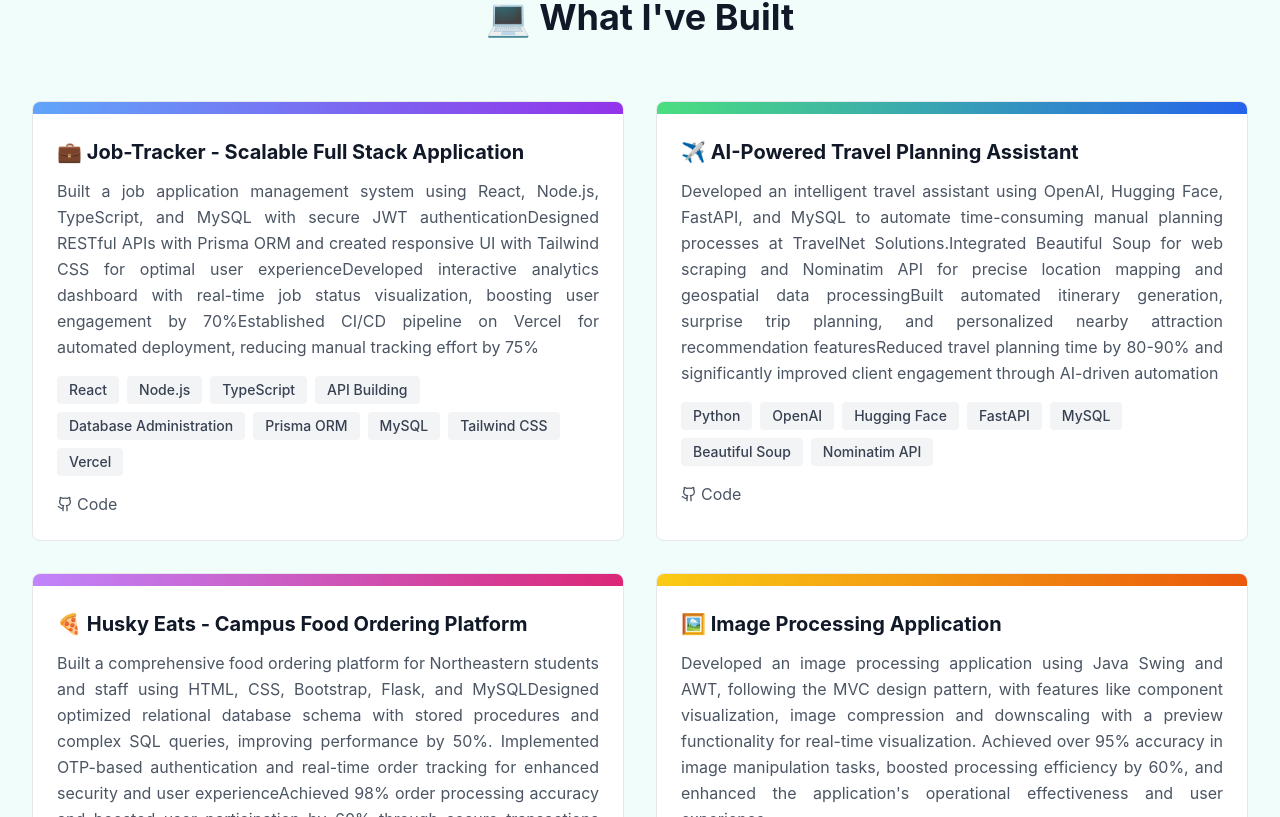
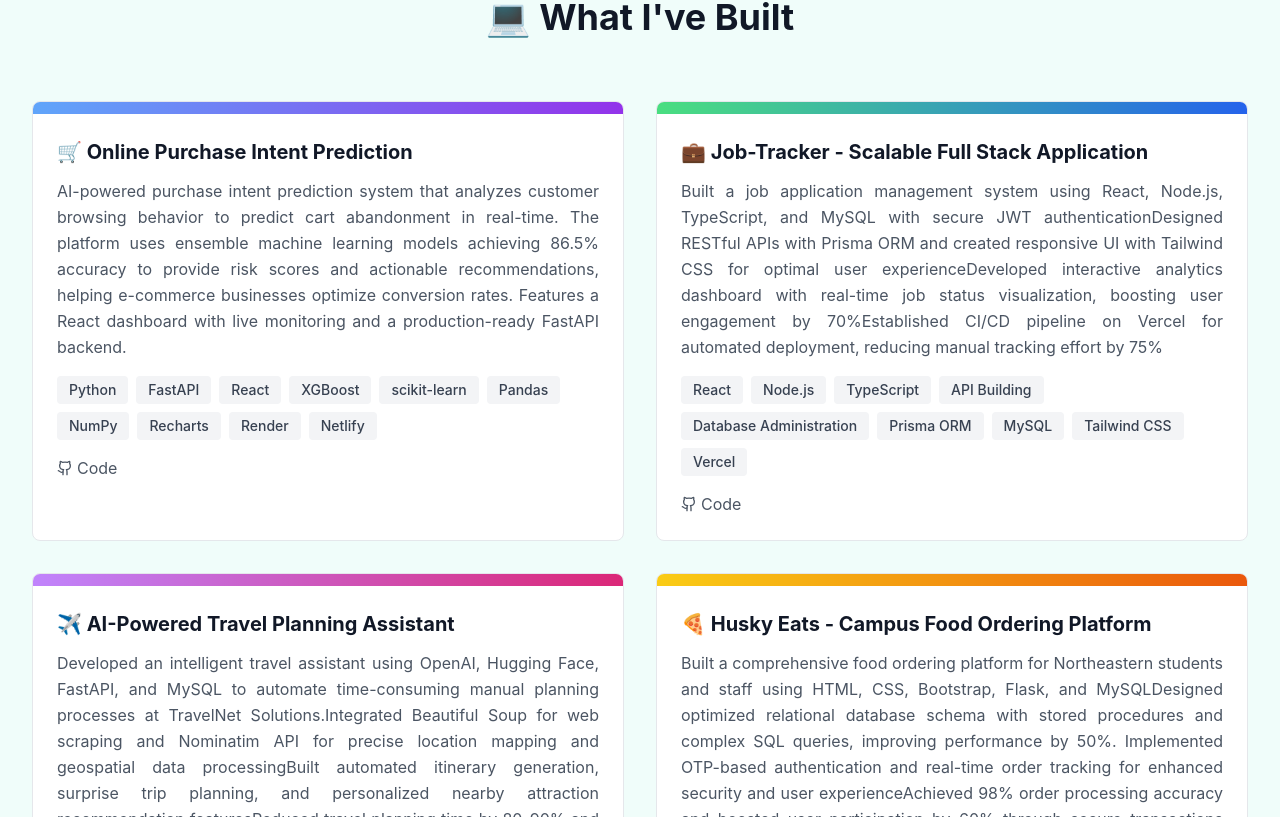
Before and after one commit to afrah123456/Initial_Portfolio, a React (Create React App) app: page / in a window 1280 px wide. Shown: the part 5163-5980 px from the top of the page. Built offline with nearby package versions, Linux system fonts and the light colour scheme.

Commit message:
Added cart prediction to projects

```diff
--- a/src/components/Portfolio.jsx
+++ b/src/components/Portfolio.jsx
@@ -149,6 +149,16 @@
   };
 
   const projects = [
+    {
+      title: " 🛒 Online Purchase Intent Prediction ",
+      description: [
+        "AI-powered purchase intent prediction system that analyzes customer browsing behavior to predict cart abandonment in real-time. The platform uses ensemble machine learning models achieving 86.5% accuracy to provide risk scores and actionable recommendations, helping e-commerce businesses optimize conversion rates. Features a React dashboard with live monitoring and a production-ready FastAPI backend."
+  ],
+      tech: ["Python", "FastAPI", "React", "XGBoost", "scikit-learn", "Pandas", "NumPy", "Recharts", "Render", "Netlify"],
+
+      github: "https://github.com/afrah123456/online-purchase-intent-predictor",
+      demo: " https://purchase-intent-predictor.netlify.app/"
+    },
     {
       title: " 💼 Job-Tracker - Scalable Full Stack Application",
       description: [
```
